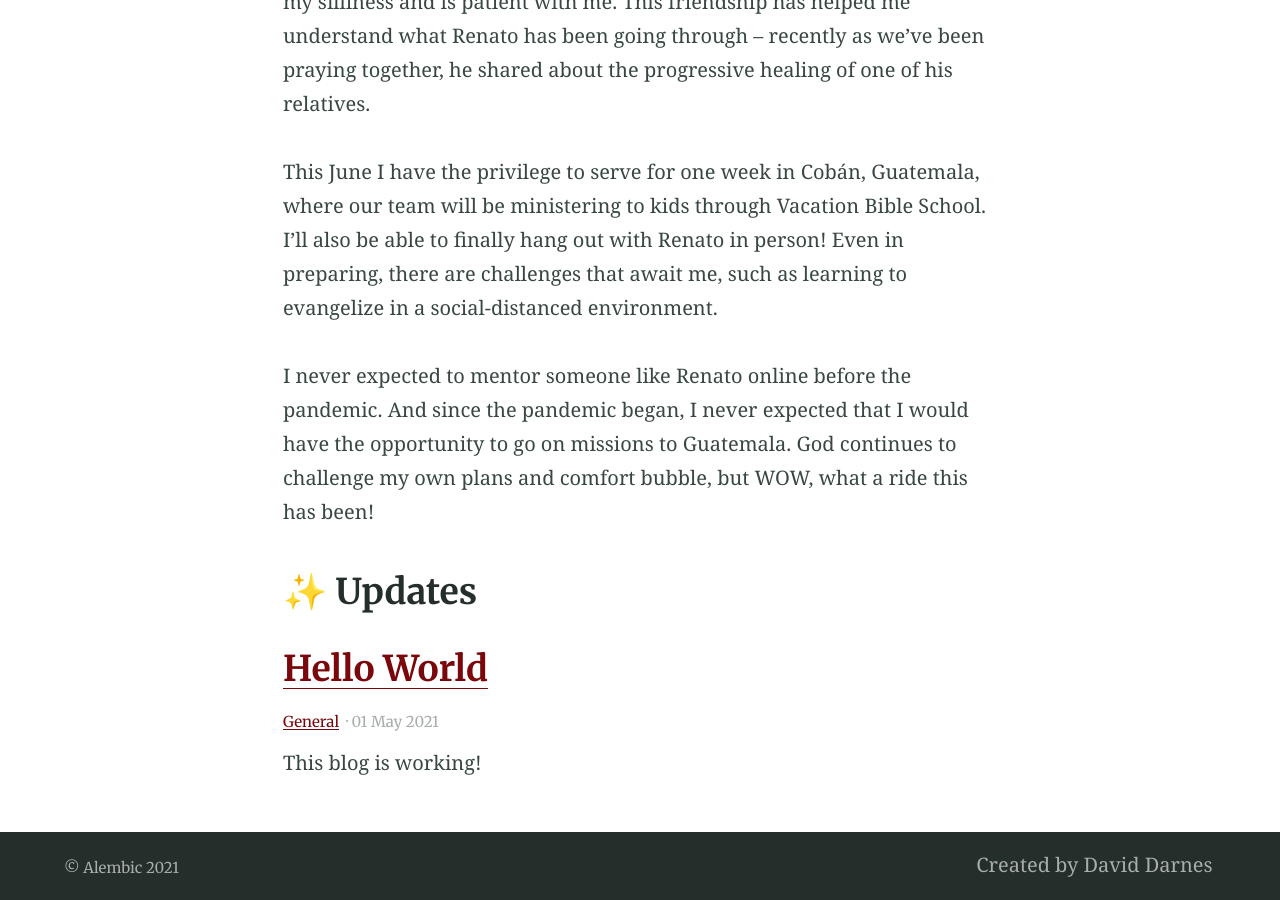
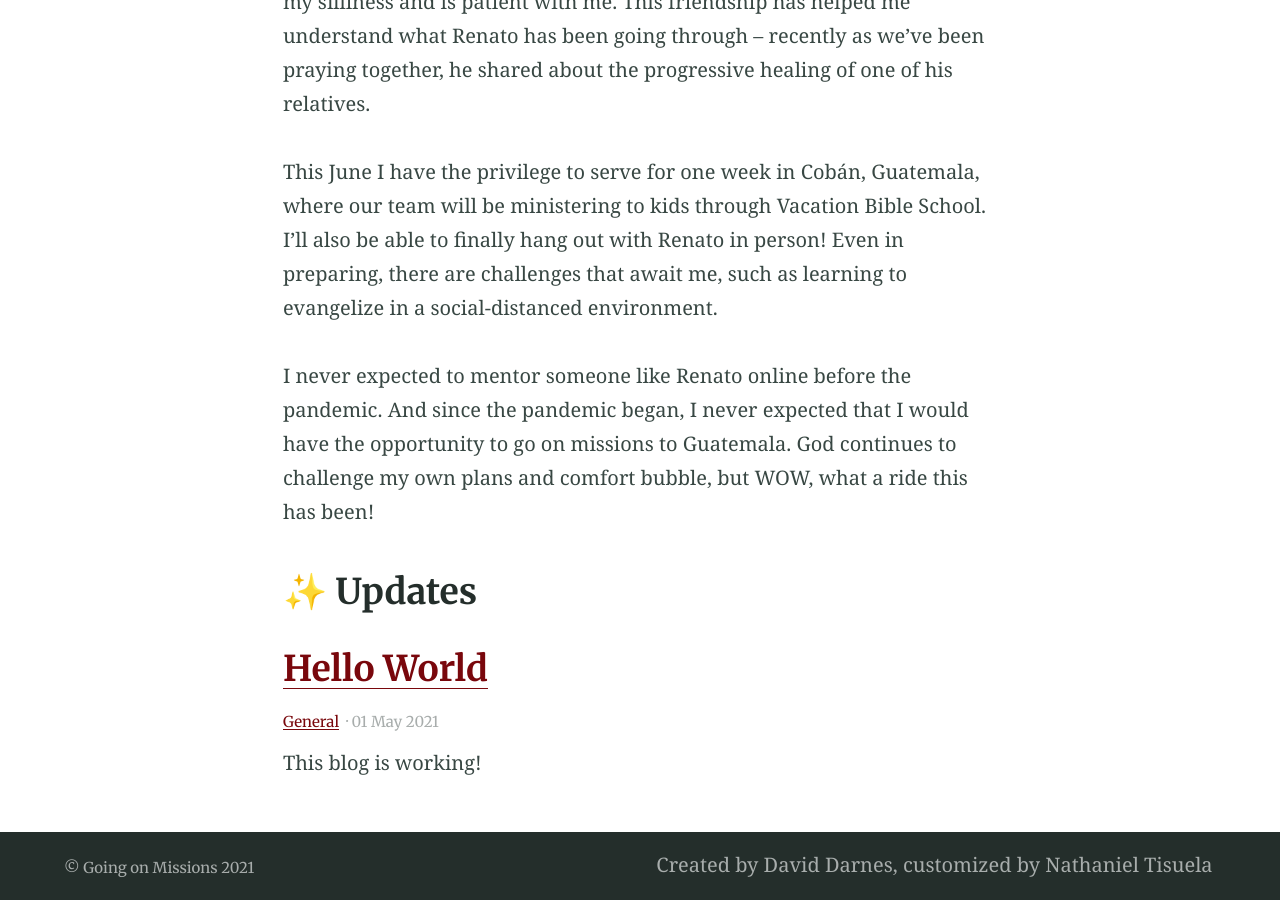
Before and after one commit to nananananate/guatemala-missions, a Jekyll site: the page built from index.md, in a window 1280 px wide and 900 px high, scrolled down 1016 px. Built offline with Jekyll 4.4.1, drawn with Linux system fonts in a browser that asks for light colours.

Commit message:
updated config w/ my info

```diff
--- a/_config.yml
+++ b/_config.yml
@@ -39,15 +39,15 @@
 paginate_path: blog/page:num # jekyll-paginate > blog page
 jekyll-mentions: https://twitter.com # jekyll-mentions > service used when @replying
 twitter:
-  username: DavidDarnes # jekyll-seo-tag > Owners twitter username
-author: DavidDarnes # jekyll-seo-tag > default author
+  username: ntisuela # jekyll-seo-tag > Owners twitter username
+author: ntisuela # jekyll-seo-tag > default author
 social: # jekyll-seo-tag > social overrides
-  name: David Darnes # jekyll-seo-tag > real name
+  name: Nathaniel Louis Tisuela # jekyll-seo-tag > real name
   links:  # jekyll-seo-tag > social aliases (sameAs)
-    - https://twitter.com/DavidDarnes
-    - https://www.facebook.com/daviddarnes
-    - https://www.linkedin.com/in/daviddarnes
-    - https://github.com/daviddarnes
+    - https://twitter.com/ntisuela
+    - https://www.facebook.com/nathaniel.tisuela
+    - https://www.linkedin.com/in/tisuela
+    - https://github.com/nananananate
 # markdown: CommonMark # Markdown parse settings, CommonMark performs slightly better an others in build time
 # commonmark:
   # options: ["SMART", "FOOTNOTES"]
@@ -76,7 +76,7 @@
     scope:
       path: ""
     values:
-      image: "/assets/default-social-image.png" # Default image for sharing
+      image: "/assets/images/ami-school.jpg" # Default image for sharing
   -
     scope:
       path: ""
@@ -93,13 +93,13 @@
 # 7. Site settings
 encoding: utf-8 # Make sure the encoding is right
 lang: en-GB # Set the site language
-title: "Alembic" # Site name or title, also used in jekyll-seo-tag
+title: "Going on Missions" # Site name or title, also used in jekyll-seo-tag
 logo: "/assets/logos/logo.svg" # Site logo, also used in jekyll-seo-tag
 description: "Alembic is a starting point for Jekyll projects. Rather than starting from scratch, this boilerplate is designed to get the ball rolling immediately" # Site description and default description, also used in jekyll-seo-tag
-url: "https://alembic.darn.es" # Site url, also used in jekyll-seo-tag
+url: "https://missions.tisuela.com/" # Site url, also used in jekyll-seo-tag
 baseurl: ""
-repo: "https://github.com/daviddarnes/alembic"
-email: "me@daviddarnes.com"
+repo: "https://github.com/nananananate/guatemala-missions"
+email: "natetisuela@gmail.com"
 # disqus: "alembic-1" # Blog post comments, uncomment the option and set the site ID from your Disqus account
 # google_analytics: ''
 # google_analytics_anonymize_ip: ''
@@ -129,14 +129,14 @@
   url: /search/
 
 navigation_footer:
-- title: Created by David Darnes
+- title: Created by David Darnes, customized by Nathaniel Tisuela
   url: https://darn.es
 
 social_links: # Appears in sidebar. Set the urls then uncomment and comment out as desired
-  Twitter: https://twitter.com/DavidDarnes
-  LinkedIn: https://www.linkedin.com/in/daviddarnes
-  GitHub: https://github.com/daviddarnes
-  link: https://darn.es
+  Twitter: https://twitter.com/ntisuela
+  LinkedIn: https://www.linkedin.com/in/tisuela
+  GitHub: https://github.com/nananananate
+  link: http://tisuela.com/
   RSS: /feed.xml
 
 sharing_links: # Appear at the bottom of single blog posts, add as desired. The value can be 'true' or the desired button colour
```
